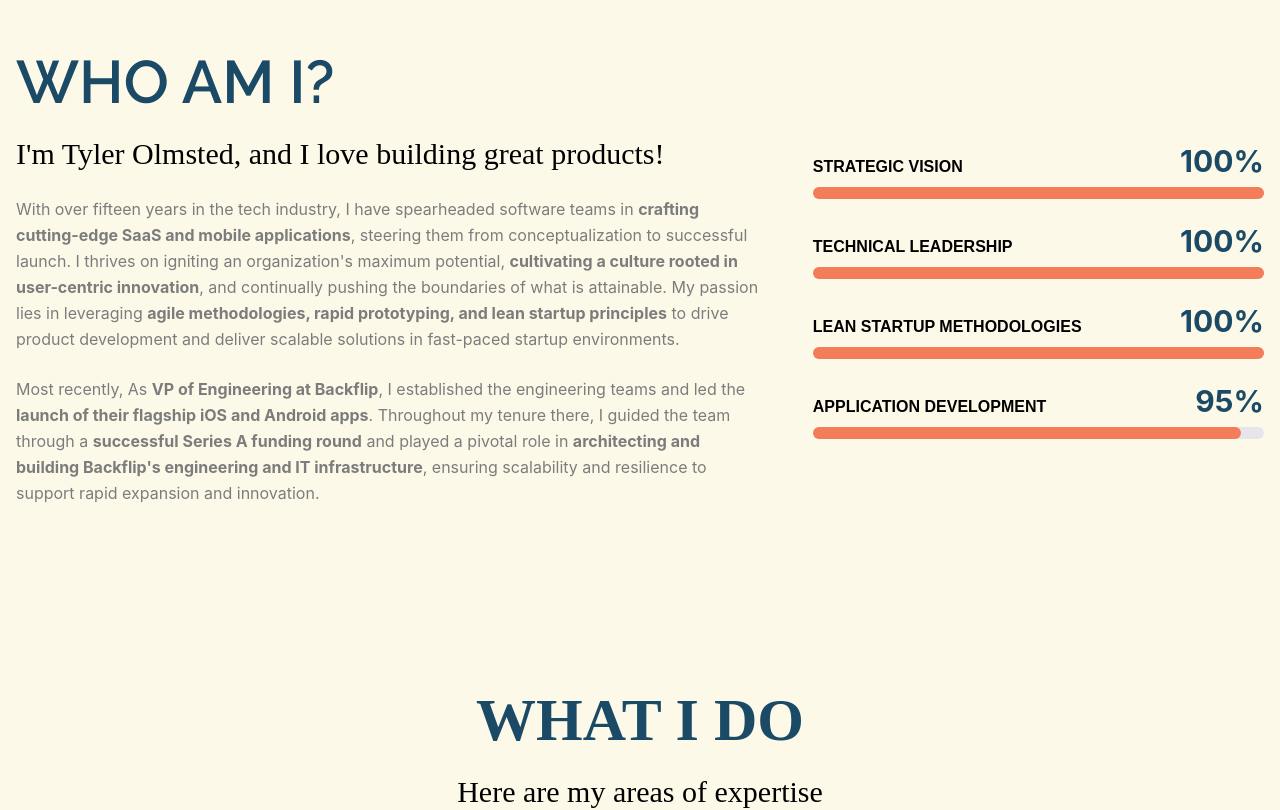
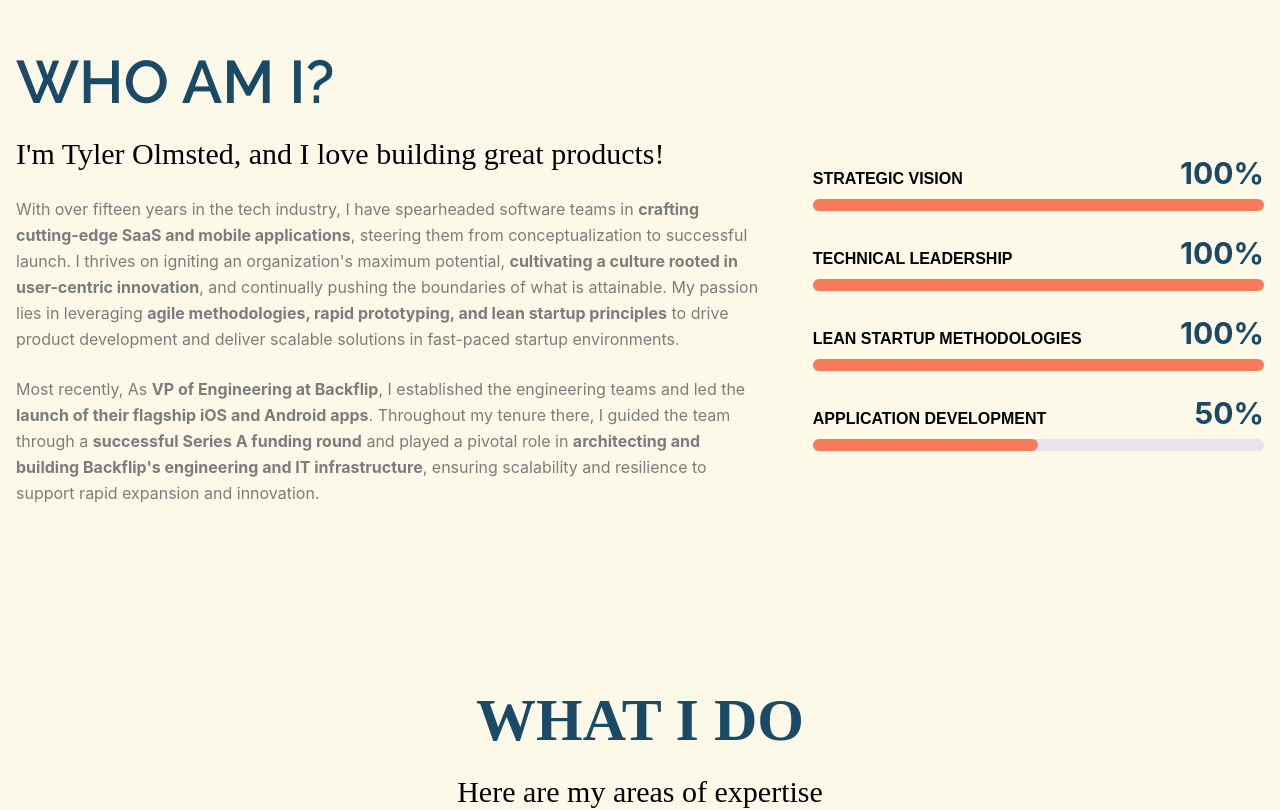
Before and after one commit to profbass/tylerolmsted, a React (Create React App) app: page / in a window 1280 px wide. Shown: the part 780-1590 px from the top of the page. Built offline with nearby package versions, Linux system fonts and the light colour scheme.

Commit message:
Added skill component

```diff
--- a/src/components/About.js
+++ b/src/components/About.js
@@ -1,3 +1,5 @@
+import Skills from "./Skills";
+
 const About = () => {
   return (
 
@@ -16,53 +18,9 @@ const About = () => {
             Most recently, As <b>VP of Engineering at Backflip</b>, I established the engineering teams and led the <b>launch of their flagship iOS and Android apps</b>. Throughout my tenure there, I guided the team through a <b>successful Series A funding round</b> and played a pivotal role in <b>architecting and building Backflip's engineering and IT infrastructure</b>, ensuring scalability and resilience to support rapid expansion and innovation.
           </p>
           <div className="flex flex-col justify-center pt-6 sm:flex-row lg:justify-start">
-            {/* ToDo: update copy and values */}
           </div>
         </div>
-        <div className="w-full pl-0 pt-10 sm:w-3/4 lg:w-2/5 lg:pl-12 lg:pt-0">
-          <div>
-            <div className="flex items-end justify-between">
-              <h4 className="font-header3 font-semibold uppercase text-black">
-                Strategic Vision
-              </h4>
-              <h3 className="font-body text-3xl font-bold text-primary">100%</h3>
-            </div>
-            <div className="mt-2 h-3 w-full rounded-full bg-lila">
-              <div className="h-3 rounded-full bg-coral" style={{ width: '100%' }}></div>
-            </div>
-          </div>
-          <div className="pt-6">
-            <div className="flex items-end justify-between">
-              <h4 className="font-header3 font-semibold uppercase text-black">Technical Leadership</h4>
-              <h3 className="font-body text-3xl font-bold text-primary">100%</h3>
-            </div>
-            <div className="mt-2 h-3 w-full rounded-full bg-lila">
-              <div className="h-3 rounded-full bg-coral" style={{ width: '100%' }}></div>
-            </div>
-          </div>
-          <div className="pt-6">
-            <div className="flex items-end justify-between">
-              <h4 className="font-header3 font-semibold uppercase text-black">
-                Lean Startup Methodologies
-              </h4>
-              <h3 className="font-body text-3xl font-bold text-primary">100%</h3>
-            </div>
-            <div className="mt-2 h-3 w-full rounded-full bg-lila">
-              <div className="h-3 rounded-full bg-coral" style={{ width: '100%' }}></div>
-            </div>
-          </div>
-          <div className="pt-6">
-            <div className="flex items-end justify-between">
-              <h4 className="font-header3 font-semibold uppercase text-black">
-                Application Development
-              </h4>
-              <h3 className="font-body text-3xl font-bold text-primary">95%</h3>
-            </div>
-            <div className="mt-2 h-3 w-full rounded-full bg-lila">
-              <div className="h-3 rounded-full bg-coral" style={{ width: '95%' }}></div>
-            </div>
-          </div>
-        </div>
+        <Skills />
       </div>
     </div>
   );
--- a/src/components/Button.js
+++ b/src/components/Button.js
@@ -29,13 +29,13 @@ function Button({ size, text, link, type, isNewTab, buttonClass , iconClass}) {
 
     switch (size) {
         case "sm":
-            buttonProps = "rounded bg-yellow px-4 py-2 font-body text-sm font-bold uppercase text-primary hover:bg-grey-40 transition-all duration-300";
+            buttonProps = "rounded bg-yellow px-4 py-2 font-body text-sm font-bold uppercase text-primary hover:bg-grey-40 hover: transform hover:scale-105 transition-all";
             break;
         case "md":
-            buttonProps = "g-yellow px-4 py-2 font-body text-md font-bold uppercase text-primary hover:bg-grey-50 transition-all duration-300";
+            buttonProps = "g-yellow px-4 py-2 font-body text-md font-bold uppercase text-primary hover:bg-grey-50 hover: transform hover:scale-105 transition-all";
             break;
         case "lg":
-            buttonProps = "mt-6 flex items-center justify-center rounded bg-primary px-8 py-3 font-header text-lg font-bold uppercase text-white hover:bg-grey-20 transition-all duration-300";
+            buttonProps = "mt-6 flex items-center justify-center rounded bg-primary px-8 py-3 font-header text-lg font-bold uppercase text-white hover:bg-grey-20 hover: transform hover:scale-105 transition-all";
             break;
         default:
             buttonProps = "";
--- a/src/components/Experience.js
+++ b/src/components/Experience.js
@@ -43,7 +43,7 @@ const Experience = () => {
           <div key={index} className="mt-8 flex flex-col text-center md:flex-row md:text-left">
             <div className="md:w-2/5">
               <div className="flex justify-center md:justify-start">
-                <span className="shrink-0">
+                <span className="shrink-0 hover: transform hover:scale-125 transition-all">
                   <img src={experience.logo} className="h-auto w-32" alt="company logo" />
                 </span>
                 <div className="relative ml-3 hidden w-full md:block">
--- a/src/components/Expertise.js
+++ b/src/components/Expertise.js
@@ -52,7 +52,7 @@ const Expertise = () => {
             {expertiseData.map((item, index) => (
             <div
                 key={index}
-                className="group bg-primary rounded px-8 py-12 shadow hover:bg-white transition-all duration-300"
+                className="group bg-primary rounded px-8 py-12 shadow hover:bg-white transition-all duration-300 transform hover:scale-105"
             >
                 <div className="mx-auto h-24 w-24 text-center xl:h-28 xl:w-28">
                 <div className="block group-hover:hidden">
--- a/src/components/Footer.js
+++ b/src/components/Footer.js
@@ -1,4 +1,5 @@
 import React from 'react';
+import SocialLinks from './SocialLinks';
 
 const Footer = () => {
     return (
@@ -8,15 +9,7 @@ const Footer = () => {
                     &copy; {new Date().getFullYear()}. All rights reserved.
                 </p>
                 <div className="flex items-center justify-center pt-5 sm:justify-start sm:pt-0">
-                    <a href="https://www.linkedin.com/in/tyler-olmsted-8476716/" target="_blank" rel="noreferrer" className="pl-4">
-                        <i className="bx bxl-linkedin text-2xl text-white hover:text-coral"></i>
-                    </a>
-                    <a href="https://www.instagram.com/slimanddangerous/" target="_blank" rel="noreferrer" className="pl-4">
-                        <i className="bx bxl-instagram text-2xl text-white hover:text-coral"></i>
-                    </a>
-                    <a href="#contact" className="pl-4">
-                        <i className="bx bx-envelope text-2xl text-white hover:text-coral"></i>
-                    </a>
+                    <SocialLinks />
                 </div>
             </div>
         </div>
--- a/src/components/Logo.js
+++ b/src/components/Logo.js
@@ -2,7 +2,7 @@ function Logo() {
     return (
         <div>
             <a href="/">
-                <img src={process.env.PUBLIC_URL + '/img/logo-tyler-olmsted.svg'} className="w-20 lg:w-24" alt="Tyler Olmsted Logo" />
+                <img src={process.env.PUBLIC_URL + '/img/logo-tyler-olmsted.svg'} className="w-20 lg:w-24 hover: transform hover:scale-105 transition-all" alt="Tyler Olmsted Logo" />
             </a>
         </div>
     );
--- /dev/null
+++ b/src/components/Skills.js
@@ -0,0 +1,60 @@
+
+import React, { useEffect, useRef, useMemo, useState } from 'react';
+
+const Skills = () => {
+    const graphRef = useRef(null);
+    const [animate, setAnimate] = useState(false);
+
+    const data = useMemo(() => [
+        { label: 'Strategic Vision', percentage: 100 },
+        { label: 'Technical Leadership', percentage: 100 },
+        { label: 'Lean Startup Methodologies', percentage: 100 },
+        { label: 'Application Development', percentage: 50 },
+    ], []);
+
+    useEffect(() => {
+        const animateGraph = () => {
+            const graphBars = graphRef.current.querySelectorAll('.h-3');
+
+            graphBars.forEach((bar, index) => {
+                const width = data[index].percentage + '%';
+                bar.style.width = width;
+            });
+        };
+
+        const observer = new IntersectionObserver((entries) => {
+            entries.forEach((entry) => {
+                if (entry.isIntersecting) {
+                    setAnimate(true);
+                    observer.unobserve(entry.target);
+                }
+            });
+        });
+
+        observer.observe(graphRef.current);
+
+        return () => {
+            observer.disconnect();
+        };
+    }, [data]); // Include 'data' in the dependency array
+
+    return (
+        <div className="w-full pl-0 pt-10 sm:w-3/4 lg:w-2/5 lg:pl-12 lg:pt-0">
+            {data.map((item, index) => (
+                <div className="pt-6" key={index}>
+                    <div className="flex items-end justify-between">
+                        <h4 className="font-header3 font-semibold uppercase text-black">{item.label}</h4>
+                        <h3 className="font-body text-3xl font-bold text-primary">{animate ? item.percentage : 0}%</h3>
+                    </div>
+                    <div className="mt-2 h-3 w-full rounded-full bg-lila">
+                        {/* Animate the width */}
+                        <div className={`h-3 rounded-full bg-coral ${animate ? 'animate-width' : ''}`} style={{ width: `${animate ? item.percentage : 0}%` }}></div>
+                    </div>
+                </div>
+            ))}
+            <div ref={graphRef}></div>
+        </div>
+    );
+};
+
+export default Skills;
--- /dev/null
+++ b/src/components/SocialLinks.js
@@ -0,0 +1,42 @@
+import React from 'react';
+
+const socialMediaData = [
+  {
+    platform: 'LinkedIn',
+    link: 'https://www.linkedin.com/in/tyler-olmsted-8476716/',
+    iconClass: 'bx bxl-linkedin',
+    iconText: 'text-2xl text-white hover:text-yellow',
+  },
+  {
+    platform: 'Instagram',
+    link: 'https://www.instagram.com/slimanddangerous/',
+    iconClass: 'bx bxl-instagram',
+    iconText: 'text-2xl text-white hover:text-yellow',
+  },
+  {
+    platform: 'Email',
+    link: '#contact',
+    iconClass: 'bx bx-envelope',
+    iconText: 'text-2xl text-white hover:text-yellow',
+  },
+];
+
+const SocialLinks = () => {
+  return (
+    <>
+      {socialMediaData.map((socialMedia, index) => (
+        <a
+          key={index}
+          href={socialMedia.link}
+          target="_blank"
+          rel="noreferrer"
+          className="pl-4 hover: transform hover:scale-110 transition-all"
+        >
+          <i className={`${socialMedia.iconClass} ${socialMedia.iconText}`}></i>
+        </a>
+      ))}
+    </>
+  );
+};
+
+export default SocialLinks;
```
Also changed, not shown: src/components/Hero.js (+3 -24 lines).
